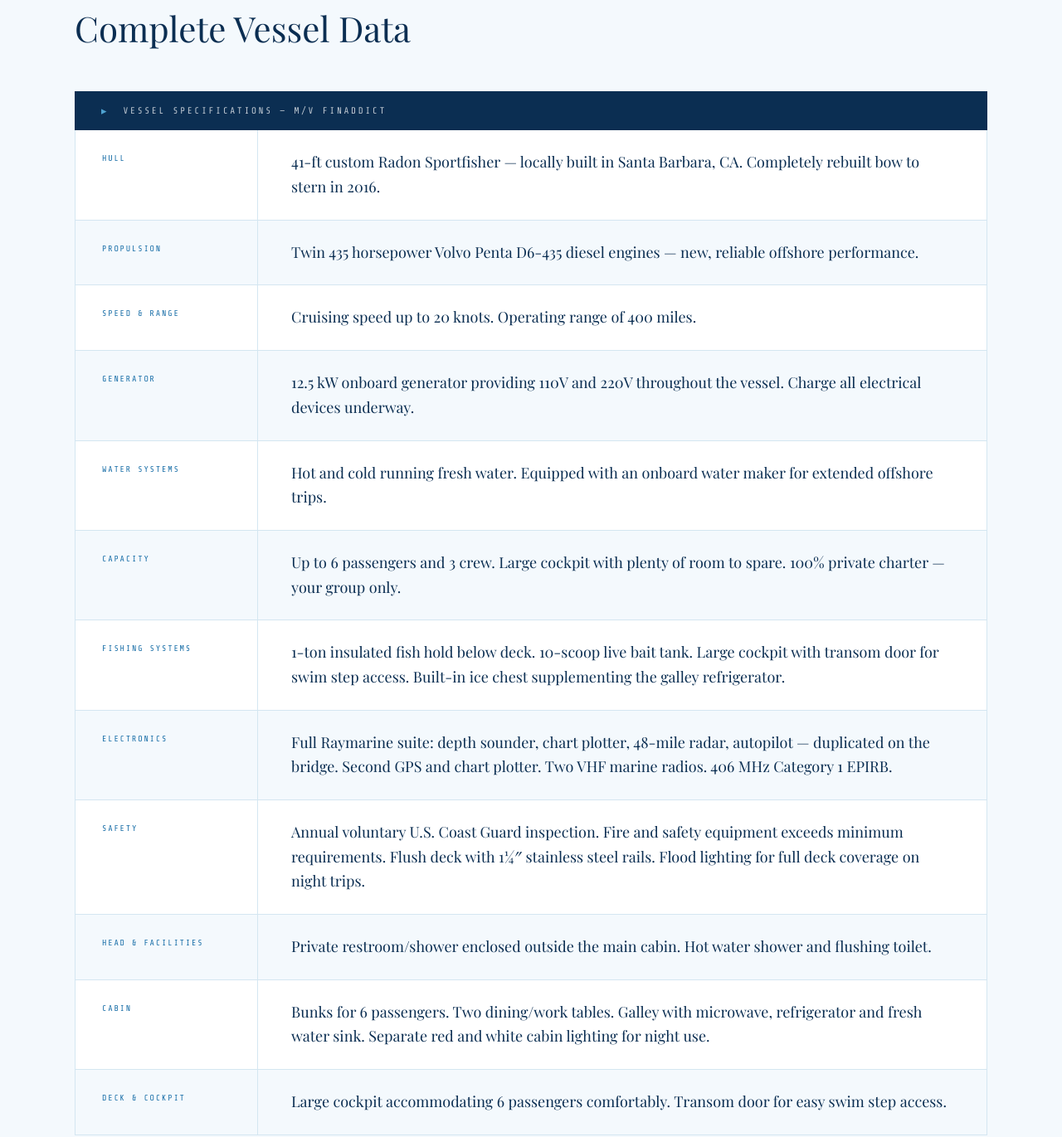
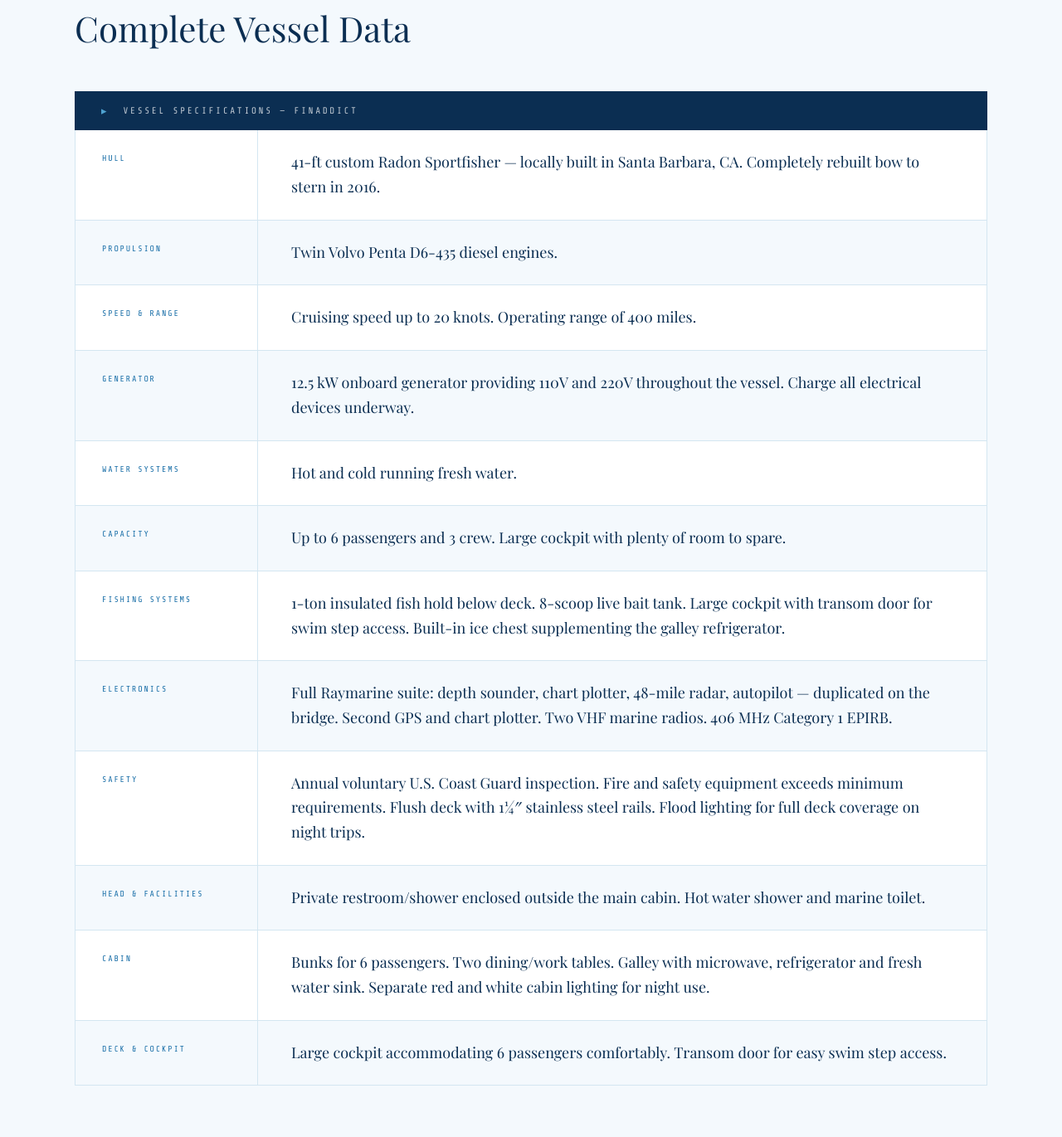
Before and after one commit to customoutput/sbseacharters, a plain HTML site: page finaddict.html in a window 1280 px wide. Shown: the part 2000-3371 px from the top of the page at 83% size. Drawn offline with nearby package versions, Linux system fonts and the light colour scheme; a web font is replaced by a local one.

Commit message:
Update finaddict.html

```diff
--- a/finaddict.html
+++ b/finaddict.html
@@ -728,7 +728,7 @@ footer {
     <!-- Spec table -->
     <div class="specs-table-head">
       <span class="specs-table-head-mark">▸</span>
-      <span class="specs-table-head-label">Vessel Specifications — M/V Finaddict</span>
+      <span class="specs-table-head-label">Vessel Specifications — Finaddict</span>
     </div>
 
     <div class="specs-table">
@@ -740,7 +740,7 @@ footer {
 
       <div class="spec-row">
         <div class="spec-label">Propulsion</div>
-        <div class="spec-value">Twin 435 horsepower Volvo Penta D6-435 diesel engines — new, reliable offshore performance.</div>
+        <div class="spec-value">Twin Volvo Penta D6-435 diesel engines.</div>
       </div>
 
       <div class="spec-row">
@@ -755,17 +755,17 @@ footer {
 
       <div class="spec-row">
         <div class="spec-label">Water Systems</div>
-        <div class="spec-value">Hot and cold running fresh water. Equipped with an onboard water maker for extended offshore trips.</div>
+        <div class="spec-value">Hot and cold running fresh water.</div>
       </div>
 
       <div class="spec-row">
         <div class="spec-label">Capacity</div>
-        <div class="spec-value">Up to 6 passengers and 3 crew. Large cockpit with plenty of room to spare. 100% private charter — your group only.</div>
+        <div class="spec-value">Up to 6 passengers and 3 crew. Large cockpit with plenty of room to spare.</div>
       </div>
 
       <div class="spec-row">
         <div class="spec-label">Fishing Systems</div>
-        <div class="spec-value">1-ton insulated fish hold below deck. 10-scoop live bait tank. Large cockpit with transom door for swim step access. Built-in ice chest supplementing the galley refrigerator.</div>
+        <div class="spec-value">1-ton insulated fish hold below deck. 8-scoop live bait tank. Large cockpit with transom door for swim step access. Built-in ice chest supplementing the galley refrigerator.</div>
       </div>
 
       <div class="spec-row">
@@ -780,7 +780,7 @@ footer {
 
       <div class="spec-row">
         <div class="spec-label">Head &amp; Facilities</div>
-        <div class="spec-value">Private restroom/shower enclosed outside the main cabin. Hot water shower and flushing toilet.</div>
+        <div class="spec-value">Private restroom/shower enclosed outside the main cabin. Hot water shower and marine toilet.</div>
       </div>
 
       <div class="spec-row">
```
